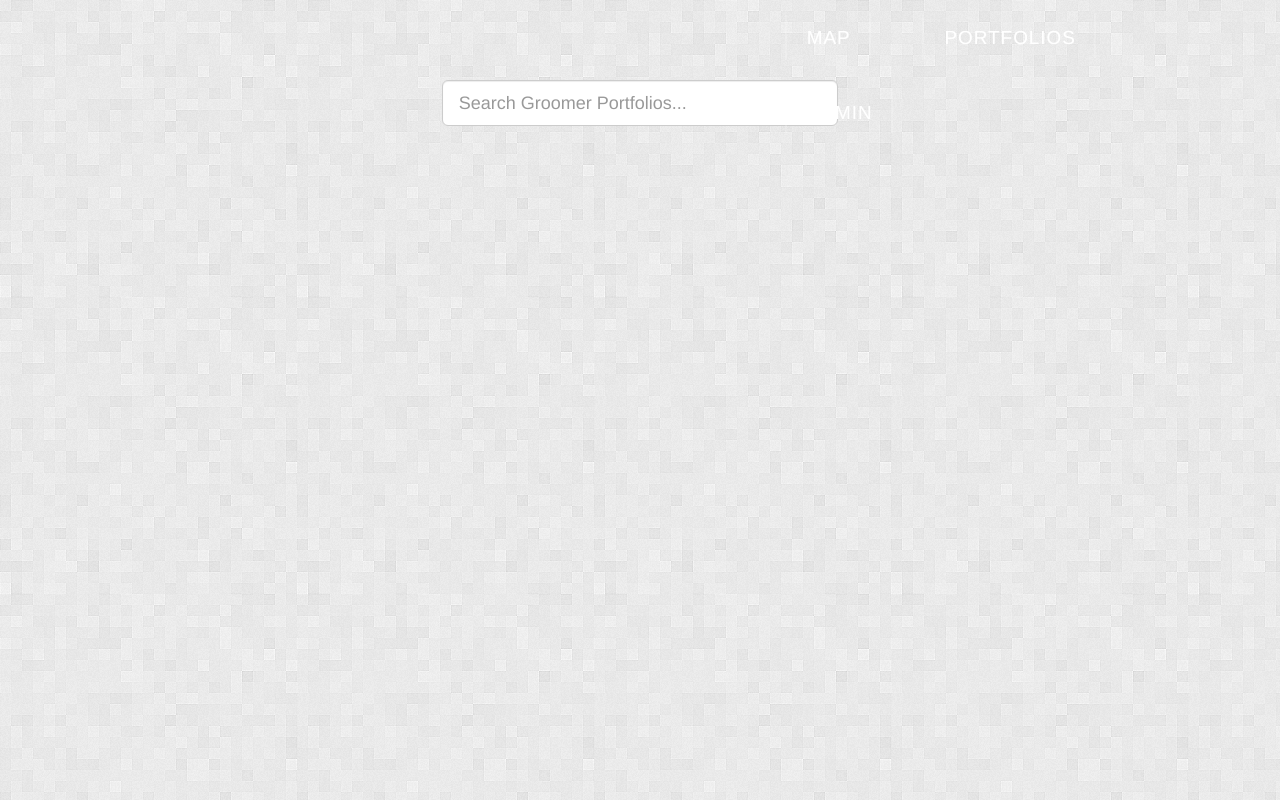
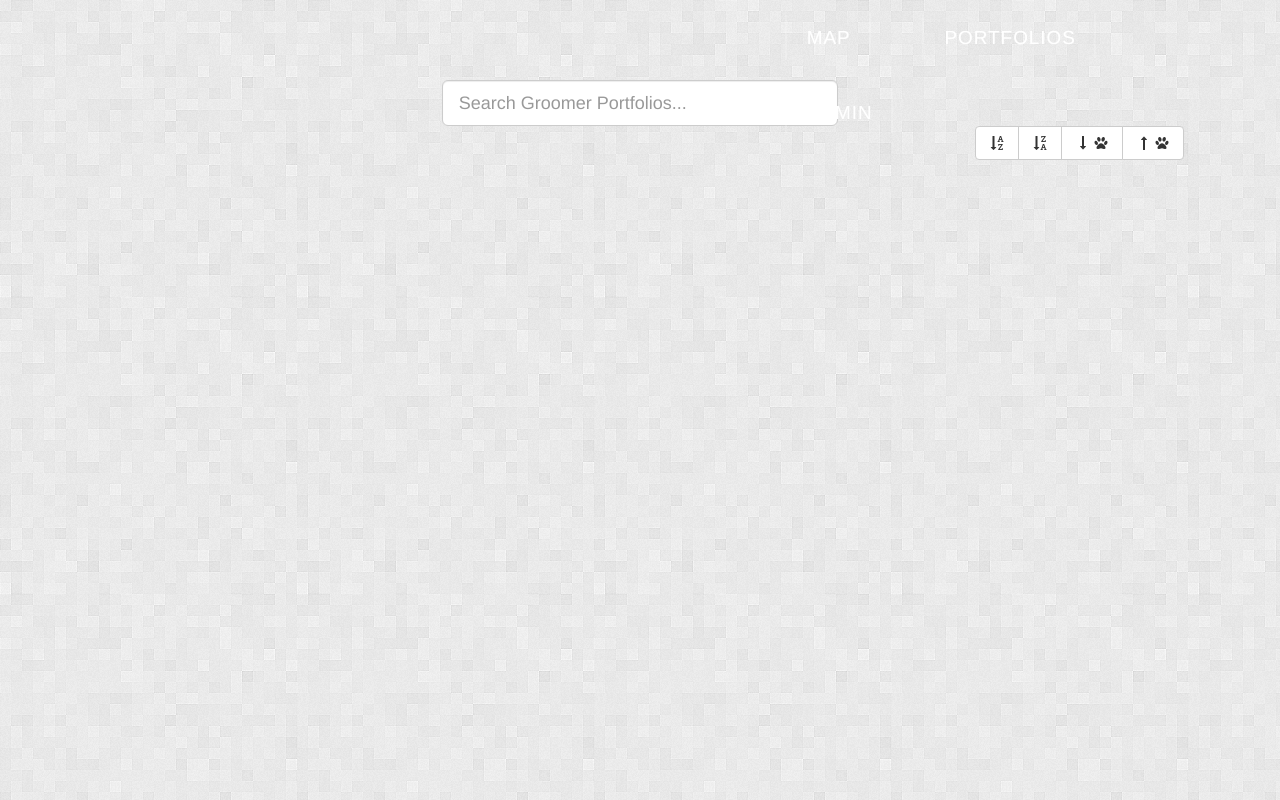
Before and after one commit to raveve/finalproject, a website: page app/index.html at #/adminlist in a window 1280 px wide. Drawn offline with nearby package versions, Linux system fonts and the light colour scheme; some packages are replaced by stand-ins of ours; no server answers.

Commit message:
Added sortBy and search to Admin List View.

```diff
--- a/app/admin/views/admin-list.html
+++ b/app/admin/views/admin-list.html
@@ -14,10 +14,28 @@
   </div>
   <div class="row">
     <div class="col-md-4 col-md-offset-4 list-search">
-      <input type="search" class="form-control input-lg" placeholder="Search Groomer Portfolios...">
+      <input type="search" class="form-control input-lg" ng-model="searchTerm" placeholder="Search Groomer Portfolios...">
     </div>
   </div>
-  <div class="row" ng-repeat="profile in adminCtrl.profiles">
+  <div class="row">
+    <div class="col-md-3 col-md-offset-9">
+      <div class="btn-group" role="group" aria-label="...">
+        <button type="button" class="btn btn-default" ng-click="predicate = 'name'; reverse=false">
+          <i class="fa fa-sort-alpha-asc fa-fw"></i>
+        </button>
+        <button type="button" class="btn btn-default" ng-click="predicate = 'name'; reverse=true">
+          <i class="fa fa-sort-alpha-desc fa-fw"></i>
+        </button>
+        <button type="button" class="btn btn-default">
+          <i class="fa fa-long-arrow-down fa-fw"></i><i class="fa fa-paw fa-fw"></i>
+        </button>
+        <button type="button" class="btn btn-default">
+          <i class="fa fa-long-arrow-up fa-fw"></i><i class="fa fa-paw fa-fw"></i>
+        </button>
+      </div>
+    </div>
+  </div>
+  <div class="row" ng-repeat="profile in adminCtrl.profiles | filter:searchTerm | orderBy: 'name' | orderBy:predicate:reverse">
     <div class="col-md-3 col-md-offset-2 list-item">
       <img src="{{profile.mainimg}}">
       <button class="btn btn-default" ng-click="adminCtrl.deleteGroomer(profile._id)">
```
